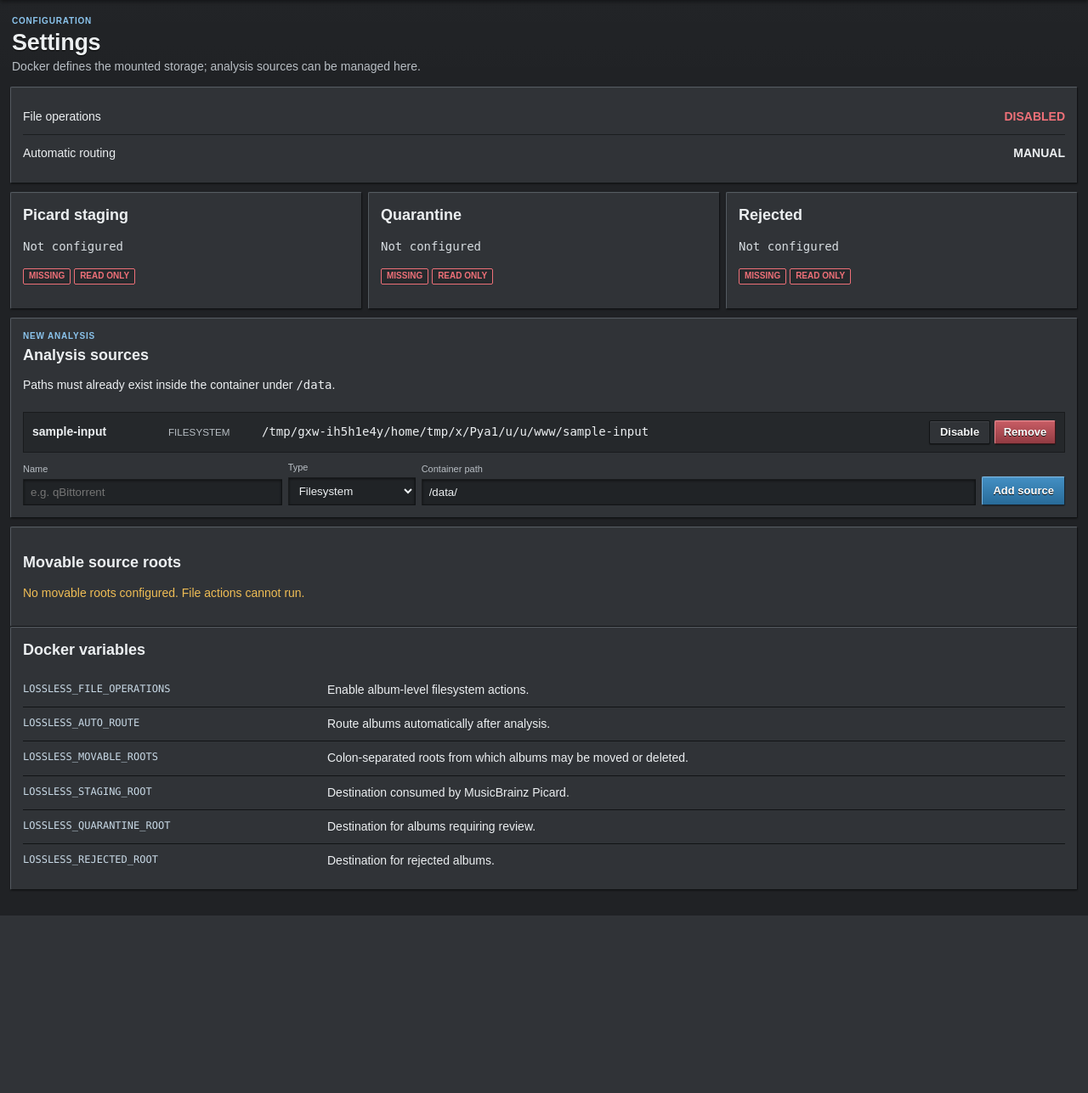
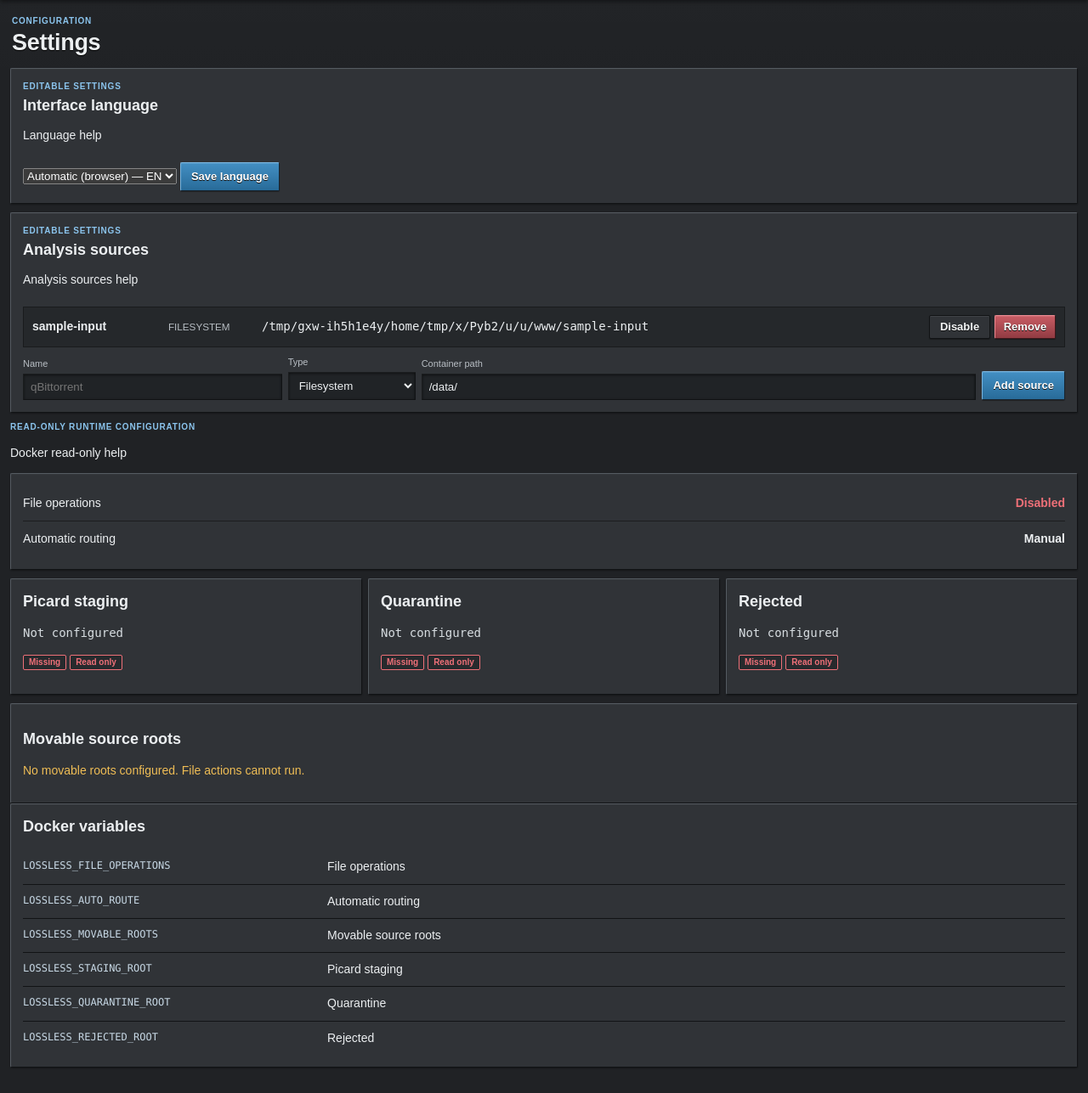
Before and after one commit to SpaceChips31/sonic-sentry, a FastAPI app: page /settings in a window 1280 px wide. Shown: the part 54-1341 px from the top of the page at 85% size. Before the commit the page ends 1132 px from the top, so only its background shows below. Run offline with FastAPI, Linux system fonts and the light colour scheme; data comes from the database, SQL or seed files in the repository.

Commit message:
feat: localize interface and clarify editable settings

```diff
--- a/app/templates/settings.html
+++ b/app/templates/settings.html
@@ -1,36 +1,58 @@
 {% extends "base.html" %}
-{% block title %}Settings · Lossless Validator{% endblock %}
+{% block title %}{{ _('Settings') }} · Lossless Validator{% endblock %}
 {% block content %}
-<section class="page-heading"><div><p class="eyebrow">Configuration</p><h1>Settings</h1><p class="heading-copy">Docker defines the mounted storage; analysis sources can be managed here.</p></div></section>
-<section class="panel settings-panel">
-  <div class="settings-row"><span>File operations</span><strong class="{{ 'text-pass' if settings.enabled else 'text-rejected' }}">{{ 'ENABLED' if settings.enabled else 'DISABLED' }}</strong></div>
-  <div class="settings-row"><span>Automatic routing</span><strong>{{ 'ENABLED' if settings.auto_route else 'MANUAL' }}</strong></div>
+<section class="page-heading"><div><p class="eyebrow">{{ _('Configuration') }}</p><h1>{{ _('Settings') }}</h1></div></section>
+
+<section class="panel settings-panel editable-settings">
+  <div class="section-heading"><div><p class="eyebrow">{{ _('Editable settings') }}</p><h2>{{ _('Interface language') }}</h2><p>{{ _('Language help') }}</p></div></div>
+  <form class="language-form" method="post" action="/settings/language">
+    <select name="language">
+      <option value="auto" {{ 'selected' if language_preference == 'auto' }}>{{ _('Automatic (browser)') }} — {{ effective_language|upper }}</option>
+      <option value="it" {{ 'selected' if language_preference == 'it' }}>Italiano</option>
+      <option value="en" {{ 'selected' if language_preference == 'en' }}>English</option>
+    </select>
+    <button class="button success" type="submit">{{ _('Save language') }}</button>
+  </form>
 </section>
-<section class="settings-grid">
-{% for name, item in [('Picard staging', settings.staging), ('Quarantine', settings.quarantine), ('Rejected', settings.rejected)] %}
-<article class="panel settings-card"><h2>{{ name }}</h2><code>{{ item.path }}</code><p><span class="badge {{ 'pass' if item.exists else 'rejected' }}">{{ 'FOUND' if item.exists else 'MISSING' }}</span> <span class="badge {{ 'pass' if item.writable else 'rejected' }}">{{ 'WRITABLE' if item.writable else 'READ ONLY' }}</span></p></article>
-{% endfor %}
-</section>
+
 <section class="panel settings-panel source-settings">
-  <div class="section-heading"><div><p class="eyebrow">New analysis</p><h2>Analysis sources</h2><p>Paths must already exist inside the container under <code>/data</code>.</p></div></div>
+  <div class="section-heading"><div><p class="eyebrow">{{ _('Editable settings') }}</p><h2>{{ _('Analysis sources') }}</h2><p>{{ _('Analysis sources help') }}</p></div></div>
   <div class="source-list">
   {% for source in sources %}
     <div class="source-item {{ 'disabled' if not source.enabled }}">
       <span><strong>{{ source.name }}</strong><small>{{ source.kind }}</small><code>{{ source.path }}</code></span>
       <span class="source-actions">
-        <form method="post" action="/settings/sources/{{ source.id }}/toggle"><button class="button secondary" type="submit">{{ 'Disable' if source.enabled else 'Enable' }}</button></form>
-        <form method="post" action="/settings/sources/{{ source.id }}/delete" onsubmit="return confirm('Remove this source from the validator? No files will be deleted.')"><button class="button danger" type="submit">Remove</button></form>
+        <form method="post" action="/settings/sources/{{ source.id }}/toggle"><button class="button secondary" type="submit">{{ _('Disable') if source.enabled else _('Enable') }}</button></form>
+        <form method="post" action="/settings/sources/{{ source.id }}/delete" onsubmit="return confirm({{ _('Remove source confirm')|tojson }})"><button class="button danger" type="submit">{{ _('Remove') }}</button></form>
       </span>
     </div>
-  {% else %}<p class="settings-warning">No analysis sources configured.</p>{% endfor %}
+  {% else %}<p class="settings-warning">{{ _('No analysis sources configured.') }}</p>{% endfor %}
   </div>
   <form class="source-form" method="post" action="/settings/sources">
-    <label>Name<input name="name" required placeholder="e.g. qBittorrent"></label>
-    <label>Type<select name="kind"><option value="FILESYSTEM">Filesystem</option><option value="SLSKD">slskd</option><option value="QBITTORRENT">qBittorrent</option><option value="NZBGET">NZBGet</option><option value="OTHER">Other</option></select></label>
-    <label class="source-path-input">Container path<input name="path" required value="/data/" placeholder="/data/downloads/qbittorrent"></label>
-    <button class="button success" type="submit">Add source</button>
+    <label>{{ _('Name') }}<input name="name" required placeholder="qBittorrent"></label>
+    <label>{{ _('Type') }}<select name="kind"><option value="FILESYSTEM">Filesystem</option><option value="SLSKD">slskd</option><option value="QBITTORRENT">qBittorrent</option><option value="NZBGET">NZBGet</option><option value="OTHER">{{ _('Other') }}</option></select></label>
+    <label class="source-path-input">{{ _('Container path') }}<input name="path" required value="/data/" placeholder="/data/downloads/qbittorrent"></label>
+    <button class="button success" type="submit">{{ _('Add source') }}</button>
   </form>
 </section>
-<section class="panel settings-panel"><h2>Movable source roots</h2>{% for item in settings.movable_roots %}<div class="settings-row"><code>{{ item.path }}</code><span><span class="badge {{ 'pass' if item.exists else 'rejected' }}">{{ 'FOUND' if item.exists else 'MISSING' }}</span> <span class="badge {{ 'pass' if item.writable else 'rejected' }}">{{ 'WRITABLE' if item.writable else 'READ ONLY' }}</span></span></div>{% else %}<p class="settings-warning">No movable roots configured. File actions cannot run.</p>{% endfor %}</section>
-<section class="panel settings-help"><h2>Docker variables</h2><dl><div><dt>LOSSLESS_FILE_OPERATIONS</dt><dd>Enable album-level filesystem actions.</dd></div><div><dt>LOSSLESS_AUTO_ROUTE</dt><dd>Route albums automatically after analysis.</dd></div><div><dt>LOSSLESS_MOVABLE_ROOTS</dt><dd>Colon-separated roots from which albums may be moved or deleted.</dd></div><div><dt>LOSSLESS_STAGING_ROOT</dt><dd>Destination consumed by MusicBrainz Picard.</dd></div><div><dt>LOSSLESS_QUARANTINE_ROOT</dt><dd>Destination for albums requiring review.</dd></div><div><dt>LOSSLESS_REJECTED_ROOT</dt><dd>Destination for rejected albums.</dd></div></dl></section>
+
+<section class="settings-readonly-heading"><p class="eyebrow">{{ _('Read-only runtime configuration') }}</p><p>{{ _('Docker read-only help') }}</p></section>
+<section class="panel settings-panel">
+  <div class="settings-row"><span>{{ _('File operations') }}</span><strong class="{{ 'text-pass' if settings.enabled else 'text-rejected' }}">{{ _('Enabled') if settings.enabled else _('Disabled') }}</strong></div>
+  <div class="settings-row"><span>{{ _('Automatic routing') }}</span><strong>{{ _('Enabled') if settings.auto_route else _('Manual') }}</strong></div>
+</section>
+<section class="settings-grid">
+{% for name, item in [(_('Picard staging'), settings.staging), (_('Quarantine'), settings.quarantine), (_('Rejected'), settings.rejected)] %}
+<article class="panel settings-card"><h2>{{ name }}</h2><code>{{ item.path }}</code><p><span class="badge {{ 'pass' if item.exists else 'rejected' }}">{{ _('Found') if item.exists else _('Missing') }}</span> <span class="badge {{ 'pass' if item.writable else 'rejected' }}">{{ _('Writable') if item.writable else _('Read only') }}</span></p></article>
+{% endfor %}
+</section>
+<section class="panel settings-panel"><h2>{{ _('Movable source roots') }}</h2>{% for item in settings.movable_roots %}<div class="settings-row"><code>{{ item.path }}</code><span><span class="badge {{ 'pass' if item.exists else 'rejected' }}">{{ _('Found') if item.exists else _('Missing') }}</span> <span class="badge {{ 'pass' if item.writable else 'rejected' }}">{{ _('Writable') if item.writable else _('Read only') }}</span></span></div>{% else %}<p class="settings-warning">{{ _('No movable roots configured. File actions cannot run.') }}</p>{% endfor %}</section>
+<section class="panel settings-help"><h2>{{ _('Docker variables') }}</h2><dl>
+<div><dt>LOSSLESS_FILE_OPERATIONS</dt><dd>{{ _('File operations') }}</dd></div>
+<div><dt>LOSSLESS_AUTO_ROUTE</dt><dd>{{ _('Automatic routing') }}</dd></div>
+<div><dt>LOSSLESS_MOVABLE_ROOTS</dt><dd>{{ _('Movable source roots') }}</dd></div>
+<div><dt>LOSSLESS_STAGING_ROOT</dt><dd>{{ _('Picard staging') }}</dd></div>
+<div><dt>LOSSLESS_QUARANTINE_ROOT</dt><dd>{{ _('Quarantine') }}</dd></div>
+<div><dt>LOSSLESS_REJECTED_ROOT</dt><dd>{{ _('Rejected') }}</dd></div>
+</dl></section>
 {% endblock %}
```
